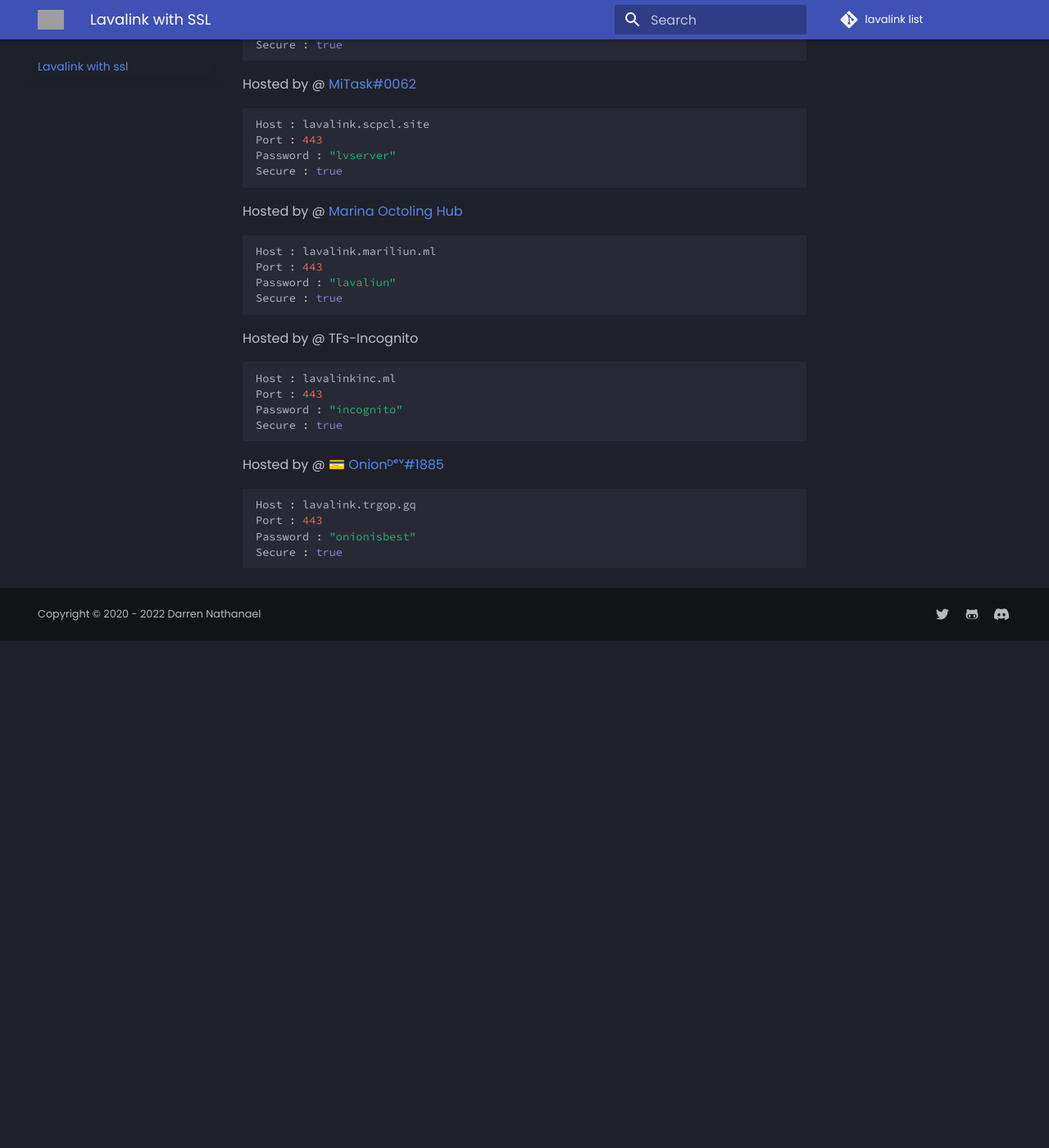
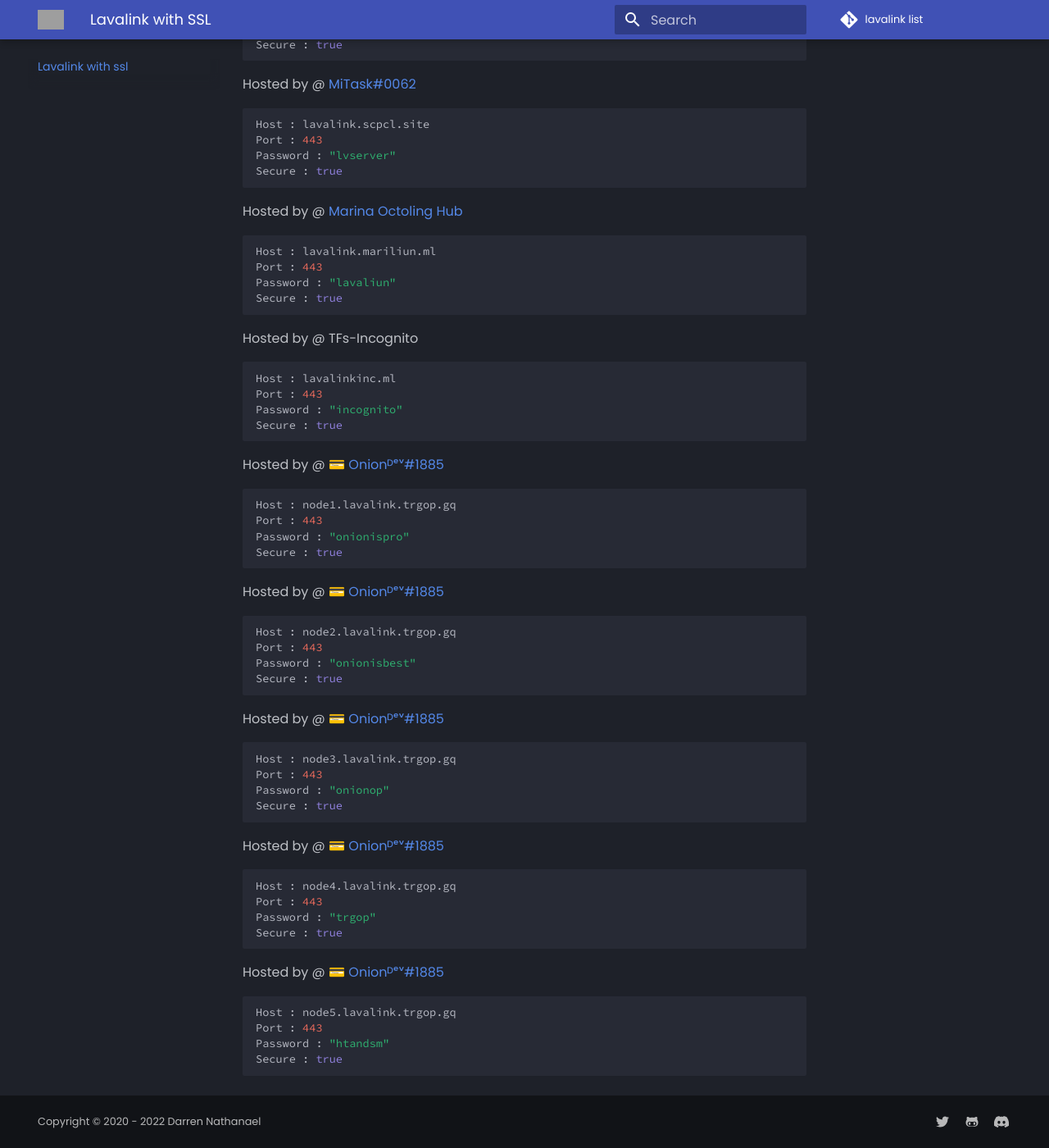
Before and after one commit to DarrenOfficial/lavalink-list, an MkDocs documentation site: the page built from docs/SSL/lavalink-with-ssl.md, in a window 1280 px wide and 1400 px high, scrolled down 911 px. Shown: the whole window at 82% size. Built offline with MkDocs 1.6.1 and Material for MkDocs 9.7.7, drawn with Linux system fonts in a browser that asks for light colours; comment, search, counter and statistics services are not loaded; before the commit the page ends 1692 px from its top, so only the background shows below that; grey boxes are pictures that could not be loaded.

Commit message:
Added more lavalinks (#56)
* Added more lavalinks

Removed my old lavalink (which isn't working anymore)
and added new lavalinks

* Update servers.json

Co-authored-by: Andrey (MiTask) <61359286+MrMasrozYTLIVE@users.noreply.github.com>

````diff
--- a/docs/SSL/lavalink-with-ssl.md
+++ b/docs/SSL/lavalink-with-ssl.md
@@ -63,8 +63,40 @@ Secure : true
 ```
 Hosted by @ [💳 Onionᴰᵉᵛ#1885](https://trgop.gq/youtube)
 ```bash
-Host : lavalink.trgop.gq
+Host : node1.lavalink.trgop.gq
+Port : 443
+Password : "onionispro"
+Secure : true
+```
+
+Hosted by @ [💳 Onionᴰᵉᵛ#1885](https://trgop.gq/youtube)
+```bash
+Host : node2.lavalink.trgop.gq
 Port : 443
 Password : "onionisbest"
 Secure : true
 ```
+
+Hosted by @ [💳 Onionᴰᵉᵛ#1885](https://trgop.gq/youtube)
+```bash
+Host : node3.lavalink.trgop.gq
+Port : 443
+Password : "onionop"
+Secure : true
+```
+
+Hosted by @ [💳 Onionᴰᵉᵛ#1885](https://trgop.gq/youtube)
+```bash
+Host : node4.lavalink.trgop.gq
+Port : 443
+Password : "trgop"
+Secure : true
+```
+
+Hosted by @ [💳 Onionᴰᵉᵛ#1885](https://trgop.gq/youtube)
+```bash
+Host : node5.lavalink.trgop.gq
+Port : 443
+Password : "htandsm"
+Secure : true
+```
````
Also changed, not shown: docs/api/servers.json (+26 -2 lines).
